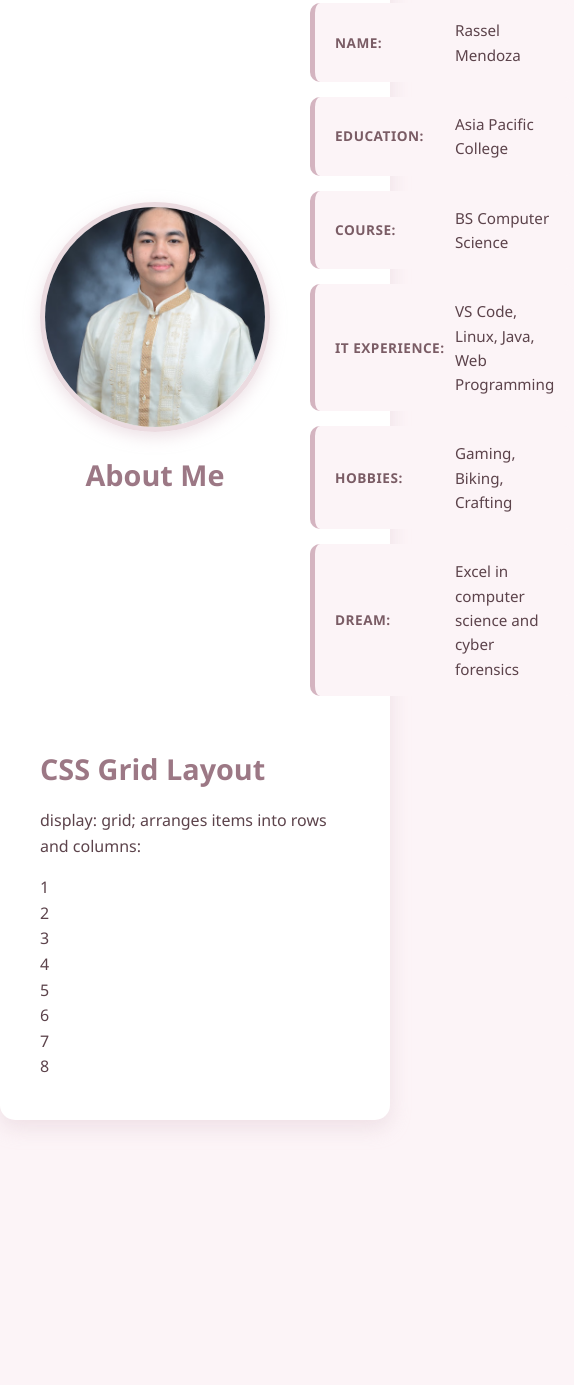
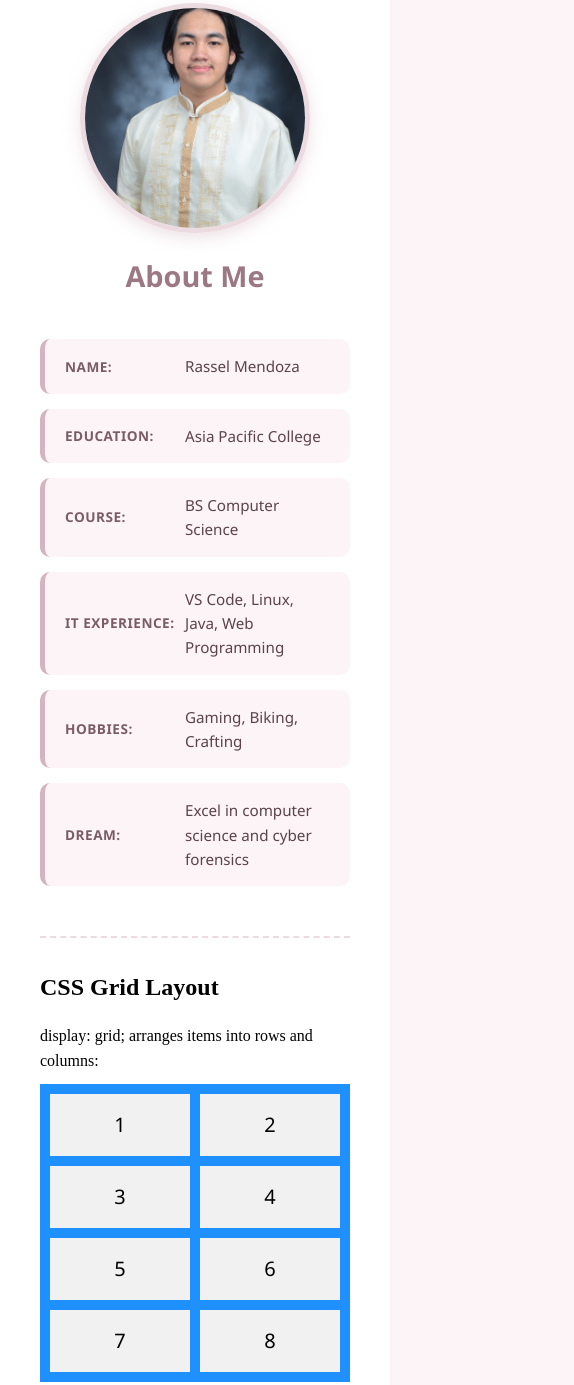
Before and after one commit to sselssel/webprog-html-lessons, a plain HTML site: page introduction/index.html in a window 390 px wide. Shown: the part 213-1598 px from the top of the page, 574 px wide, since content can reach past the window. Before the commit the page ends 1373 px from the top, so only its background shows below. Drawn offline with Linux system fonts and the light colour scheme.

Commit message:
Convert profile and demo sections to CSS Grid

```diff
--- a/introduction/css/mystyle.css
+++ b/introduction/css/mystyle.css
@@ -31,20 +31,19 @@ main {
     box-shadow: 0 8px 20px rgba(220, 195, 205, 0.4);
 }
 
-
+/* Profile section converted to CSS Grid */
 .profile-container {
-    display: flex;
+    display: grid;
+    grid-template-columns: 1fr 2fr;
     align-items: center;
     gap: 40px;
     margin-bottom: 50px;
 }
 
 .profile-left {
-    flex: 1;
     text-align: center;
-    display: flex;
-    flex-direction: column;
-    align-items: center;
+    display: grid;
+    justify-items: center;
 }
 
 .profile-pic {
@@ -64,15 +63,14 @@ h2 {
 }
 
 .profile-right {
-    flex: 2;
+    width: 100%;
 }
 
 .info-list {
     list-style: none;
     padding: 0;
     margin: 0;
-    display: flex;
-    flex-direction: column;
+    display: grid;
     gap: 15px;
 }
 
@@ -94,14 +92,14 @@ h2 {
     letter-spacing: 0.5px;
 }
 
-
-.wrap-demo {
+/* CSS Grid demo section */
+.grid-demo {
     width: 100%;
     border-top: 2px dashed #ebdbe0;
     padding-top: 30px;
 }
 
-h2.wrap-title {
+h2.grid-title {
     color: black;
     text-align: left;
     border-bottom: none;
@@ -111,27 +109,34 @@ h2.wrap-title {
     margin-top: 0;
 }
 
-.wrap-demo p {
+.grid-demo p {
     color: black;
     margin-bottom: 10px;
     font-family: "Times New Roman", Times, serif;
 }
 
-
-.flex-container {
-    display: flex;
-    flex-wrap: wrap;
+.grid-container {
+    display: grid;
+    grid-template-columns: repeat(3, 1fr);
     background-color: DodgerBlue;
     padding: 10px;
+    gap: 10px;
 }
 
-
-.flex-container > div {
+.grid-container > div {
     background-color: #f1f1f1;
-    width: 80px;
-    margin: 10px;
+    padding: 15px 0;
     text-align: center;
-    line-height: 50px;
     font-size: 20px;
     color: black;
 }
+
+@media (max-width: 700px) {
+    .profile-container {
+        grid-template-columns: 1fr;
+    }
+
+    .grid-container {
+        grid-template-columns: repeat(2, 1fr);
+    }
+}
```
